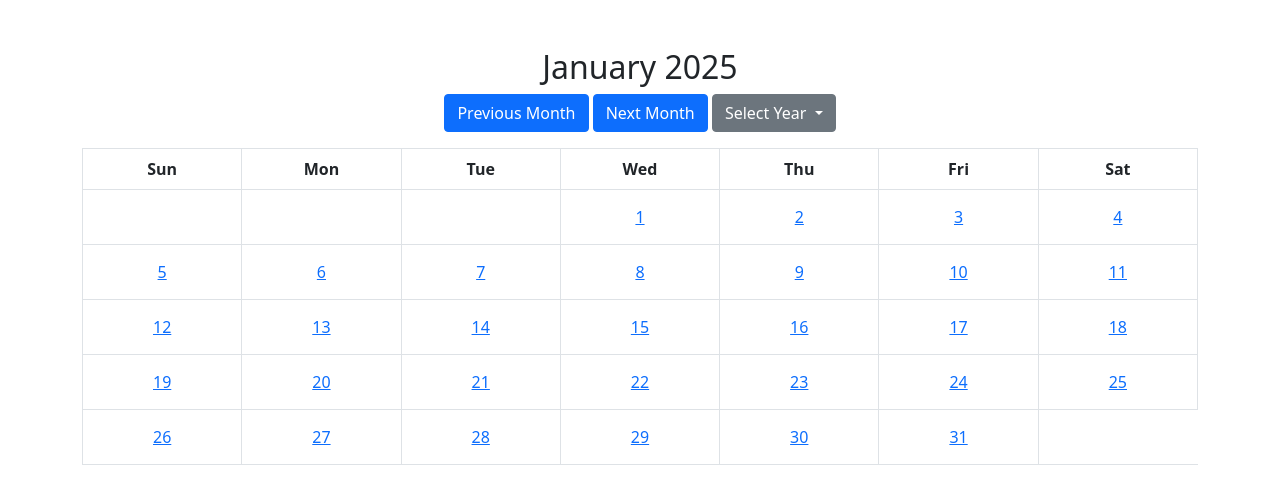
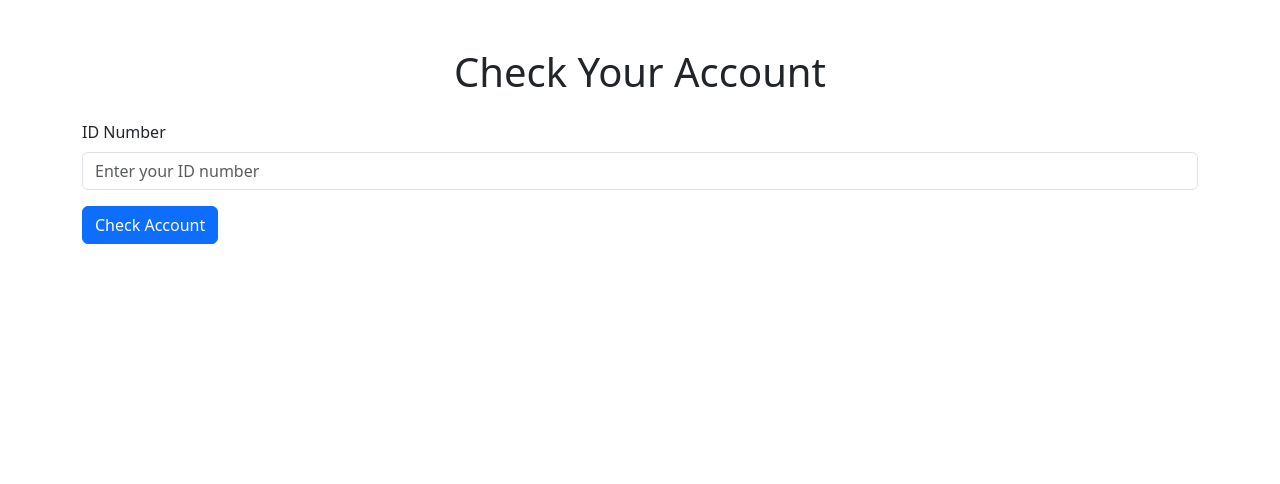
Before and after one commit to ikaazhar/KADA, a PHP site: page /checkAcc in a window 1280 px wide. Shown: the top 484 px of the page. After the commit the page ends 244 px from the top, so only its background shows below. Run offline with PHP 8.4, Linux system fonts and the light colour scheme; the visitor is signed in with stand-in values (Sample User, id 1); data that the repository does not hold is empty.

Commit message:
check acc
tolonglaaaaaa tolpomng

```diff
--- a/app/controllers/UserController.php
+++ b/app/controllers/UserController.php
@@ -555,4 +555,22 @@ class UserController extends Controller
         $this->view('menu_member/invoice', compact('memberDetails', 'invoice'));
     }
 
+    public function showCheckAccountForm() {
+        $this->view('auth/checkAccount');
+    }
+
+    public function checkAccount() {
+        $idNumber = $_POST['id_number'] ?? '';
+
+        $memberID = $this->user->getMemberIDByIdNumber($idNumber);
+
+        if ($memberID) {
+            $accountDetails = $this->user->getAccountDetails($memberID);
+        } else {
+            $accountDetails = null;
+        }
+
+        $this->view('auth/AccInfo', compact('accountDetails'));
+    }
+
 }
--- a/app/models/User.php
+++ b/app/models/User.php
@@ -536,4 +536,18 @@ class User extends Model
     return $stmt->fetch();
     }
 
+    public function getMemberIDByIdNumber($IdNum) {
+        $stmt = $this->db->prepare("SELECT member_id FROM Member_Info WHERE id_number = :id_number");
+        $stmt->bindParam(':id_number', $IdNum);
+        $stmt->execute();
+        return $stmt->fetchColumn();
+    }
+
+    public function getAccountDetails($memberId) {
+        $stmt = $this->db->prepare("SELECT * FROM MemberLogin WHERE member_id = :member_id");
+        $stmt->bindParam(':member_id', $memberId);
+        $stmt->execute();
+        return $stmt->fetch();
+    }
+
 }
--- /dev/null
+++ b/app/views/auth/checkAccount.php
@@ -0,0 +1,21 @@
+<!DOCTYPE html>
+<html lang="en">
+<head>
+    <meta charset="UTF-8">
+    <meta name="viewport" content="width=device-width, initial-scale=1.0">
+    <title>Check Account</title>
+    <link href="https://cdn.jsdelivr.net/npm/bootstrap@5.3.0-alpha3/dist/css/bootstrap.min.css" rel="stylesheet">
+</head>
+<body>
+    <div class="container mt-5">
+        <h1 class="text-center">Check Your Account</h1>
+        <form method="POST" action="/getAccInfo" class="mt-4">
+            <div class="mb-3">
+                <label for="id_number" class="form-label">ID Number</label>
+                <input type="text" class="form-control" id="id_number" name="id_number" placeholder="Enter your ID number" required>
+            </div>
+            <button type="submit" class="btn btn-primary">Check Account</button>
+        </form>
+    </div>
+</body>
+</html>
--- a/app/views/auth/homepage.php
+++ b/app/views/auth/homepage.php
@@ -93,6 +93,9 @@
                         <a class="btn btn-info d-inline-block mx-1" href="/createMembershipForm/">Daftar Sekarang</a>
                     </li>
                     <li class="nav-item">
+                        <a class="btn btn-info d-inline-block mx-1" href="/checkAcc">Semak Permohonan</a>
+                    </li>
+                    <li class="nav-item">
                         <a class="btn btn-info d-inline-block mx-1" href="/buttonpage">Login</a>
                     </li>
                 </ul>
--- a/public/index.php
+++ b/public/index.php
@@ -59,8 +59,12 @@ if ($uri === '' && $method === 'GET') {
     $controller->createMembershipForm();
 } elseif ($uri === 'storeMembershipForm' && $method === 'POST') {
     $controller->storeMembershipForm();
-}  elseif ($uri === 'store' && $method === 'POST') {
+} elseif ($uri === 'store' && $method === 'POST') {
     $controller->store();
+} elseif ($uri === 'checkAcc' && $method === 'GET') {
+    $controller->showCheckAccountForm();
+} elseif ($uri === 'getAccInfo' && $method === 'POST') {
+    $controller->checkAccount();
 } elseif (preg_match('/edit\/(\d+)/', $uri, $matches) && $method === 'GET') {
     if (isAuthenticated()) {
         $controller->edit($matches[1]);
```
Also changed, not shown: app/views/auth/AccInfo.php (added, +21 -0 lines).
